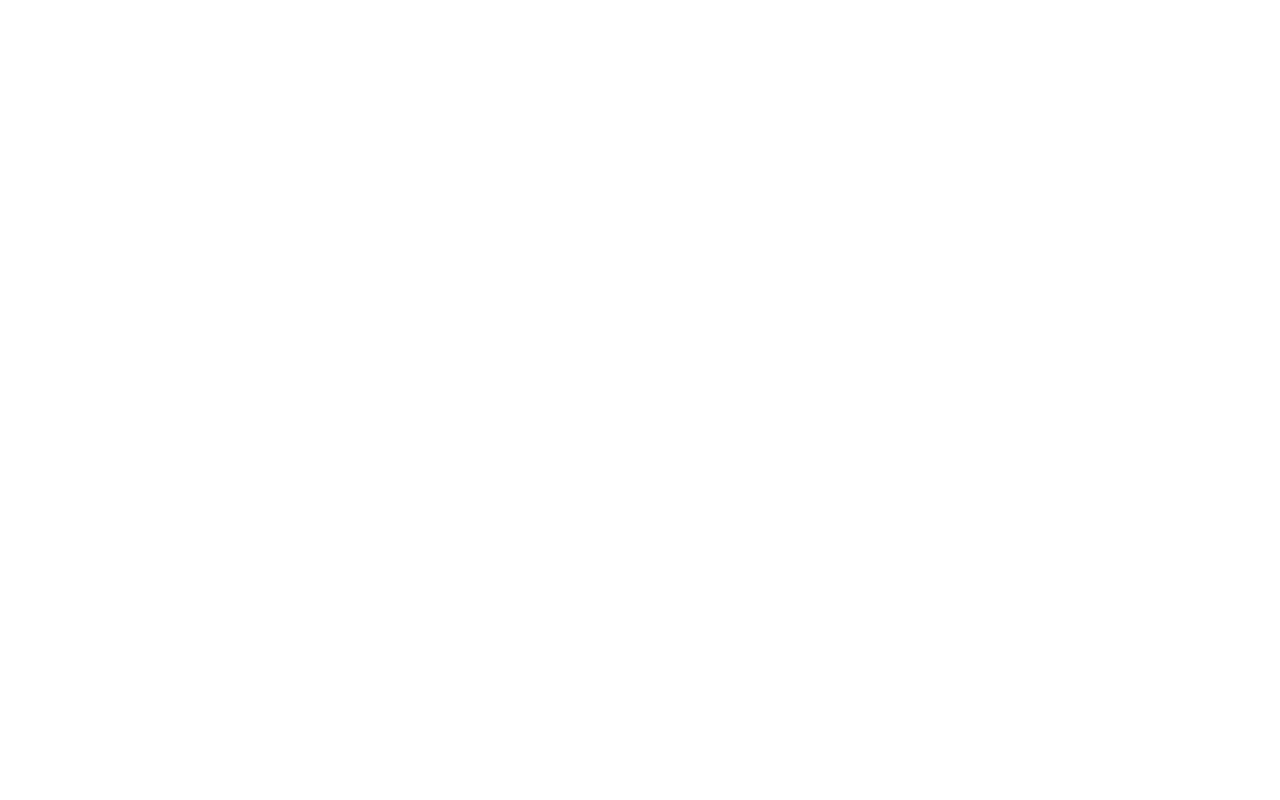
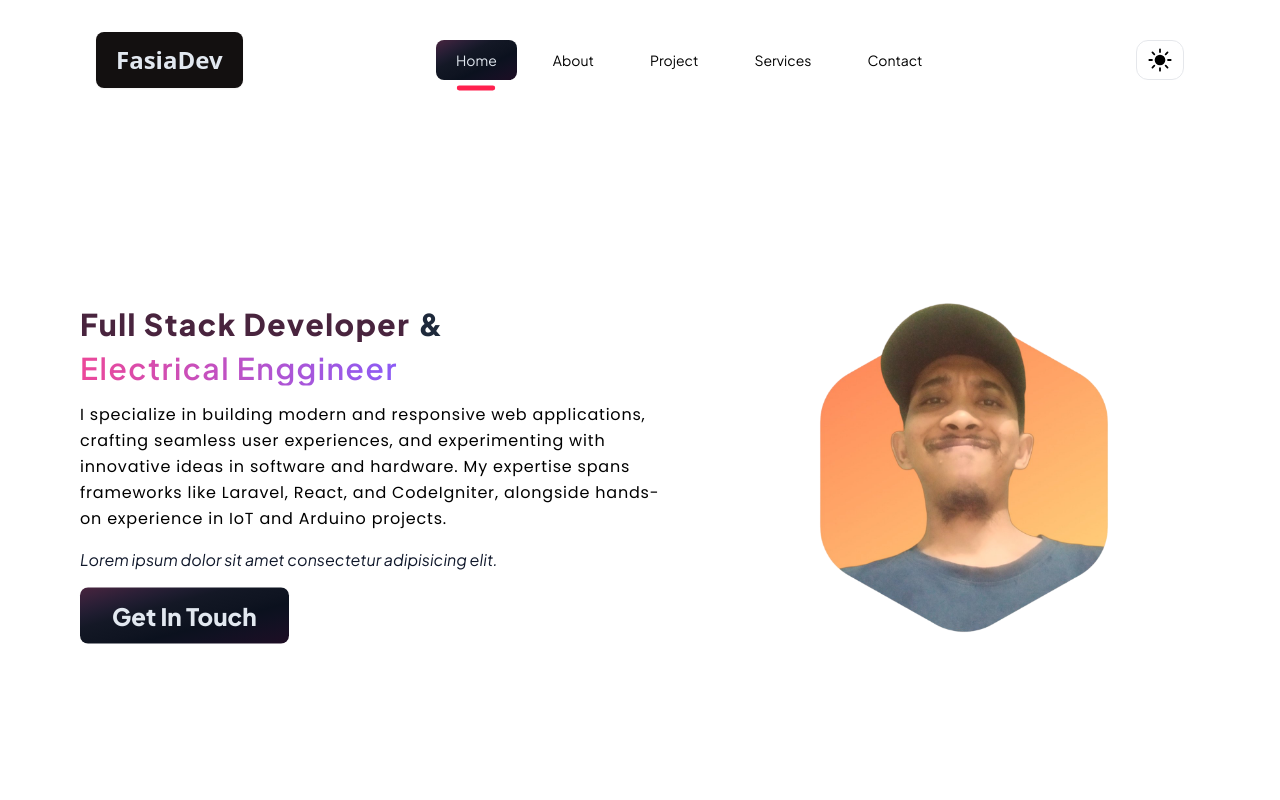
Before and after one commit to alsianipar/almudari-sianipar, a plain HTML site: page index.html in a window 1280 px wide. Shown: the top 800 px of the page. Drawn offline with Linux system fonts and the light colour scheme; the site is published under a folder, as on GitHub Pages, so addresses that start at the root find nothing; a web font is replaced by a local one.

Commit message:
Update index.html

```diff
--- a/index.html
+++ b/index.html
@@ -5,8 +5,8 @@
     <link rel="icon" type="image/svg+xml" href="/vite.svg" />
     <meta name="viewport" content="width=device-width, initial-scale=1.0" />
     <title>Vite + React</title>
-    <script type="module" crossorigin src="/assets/index-64SD-Fgk.js"></script>
-    <link rel="stylesheet" crossorigin href="/assets/index-B5nzi4Yx.css">
+    <script type="module" crossorigin src="./assets/index-64SD-Fgk.js"></script>
+    <link rel="stylesheet" crossorigin href="./assets/index-B5nzi4Yx.css">
   </head>
   <body>
     <div id="root"></div>
```
